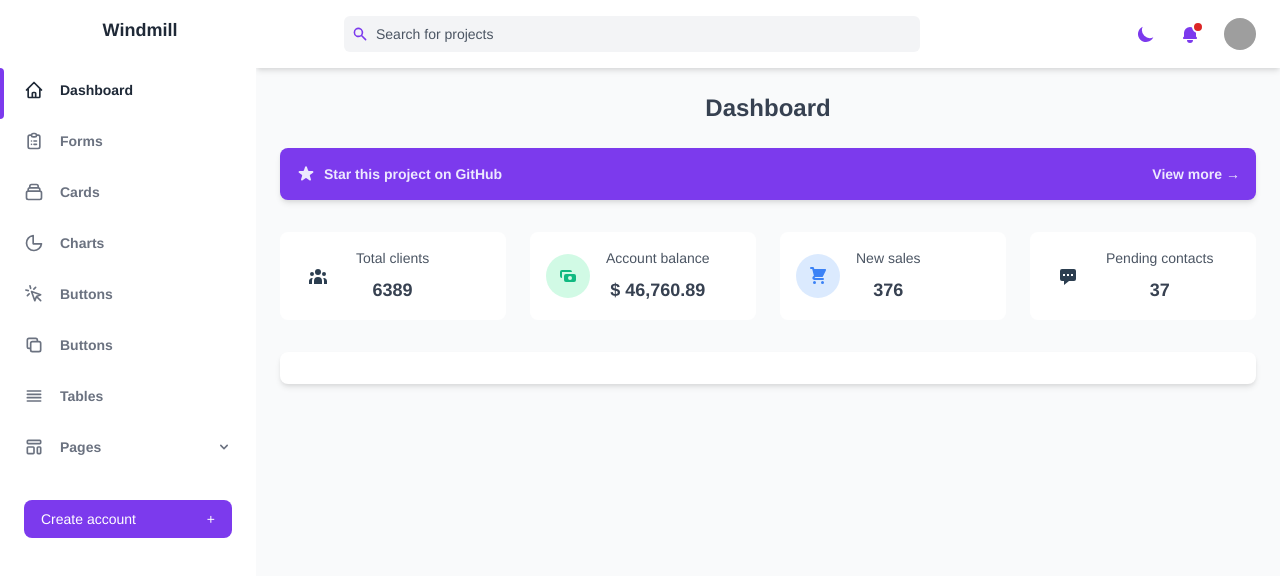
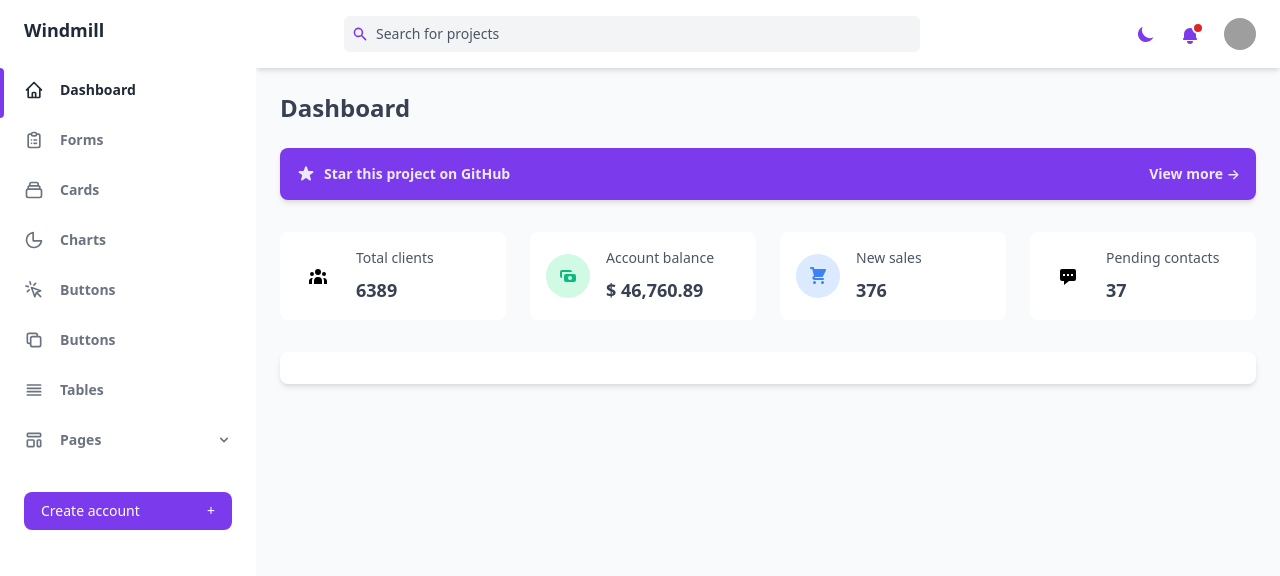
Before and after one commit to kafribung/vue_barang, a Vue app: page /dashboard in a window 1280 px wide. Shown: the top 576 px of the page. Built offline with nearby package versions, Linux system fonts and the light colour scheme; grey boxes are pictures that could not be loaded.

Commit message:
clean bug

```diff
--- a/src/App.vue
+++ b/src/App.vue
@@ -3,26 +3,3 @@
     <router-view/>
   </div>
 </template>
-
-<style>
-#app {
-  font-family: Avenir, Helvetica, Arial, sans-serif;
-  -webkit-font-smoothing: antialiased;
-  -moz-osx-font-smoothing: grayscale;
-  text-align: center;
-  color: #2c3e50;
-}
-
-#nav {
-  padding: 30px;
-}
-
-#nav a {
-  font-weight: bold;
-  color: #2c3e50;
-}
-
-#nav a.router-link-exact-active {
-  color: #42b983;
-}
-</style>
```
